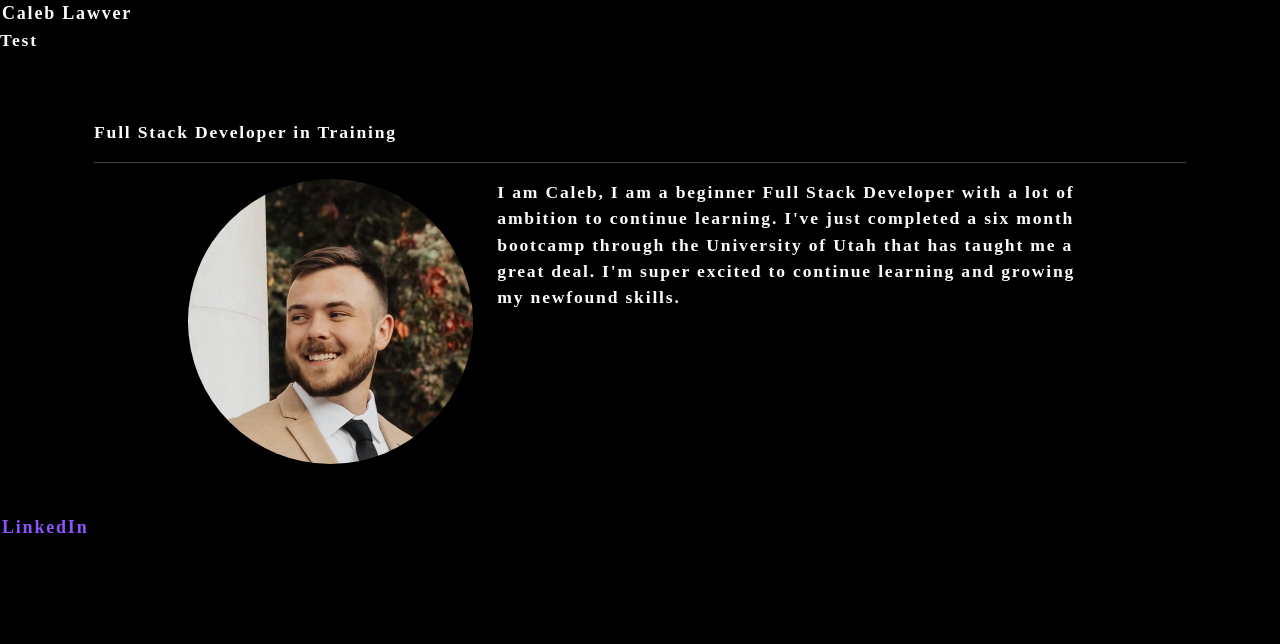
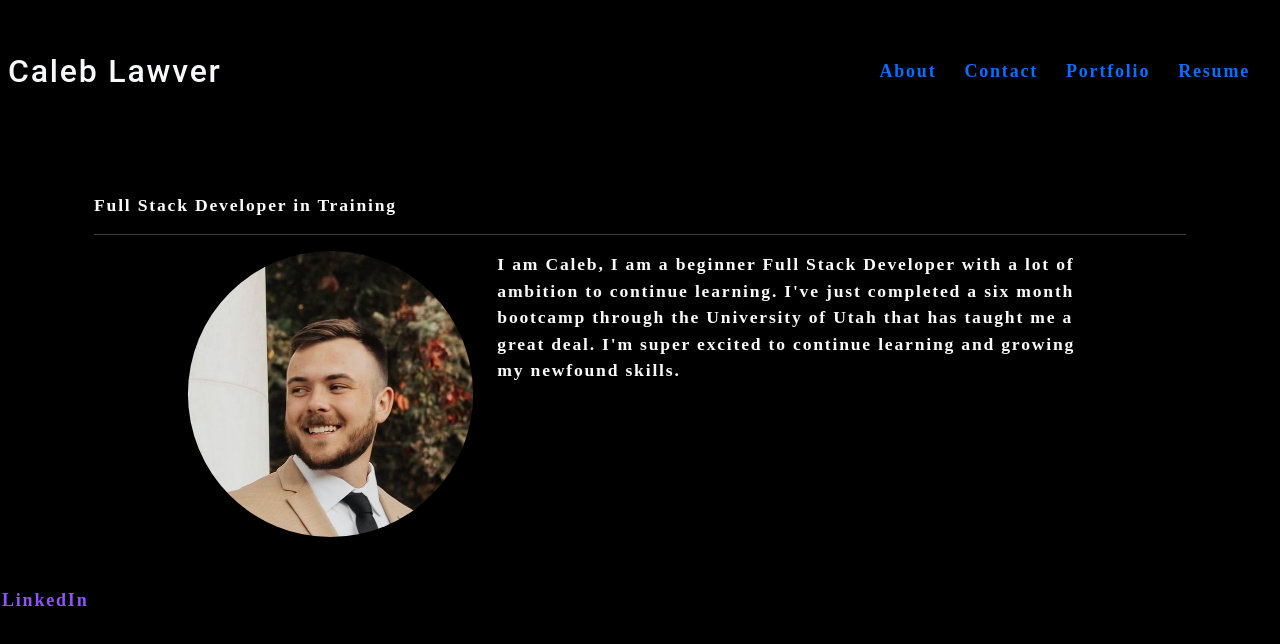
Before and after one commit to CalebLawver/my-react-portfolio, a React (Create React App) app: page / in a window 1280 px wide. Shown: the top 644 px of the page. Built offline with nearby package versions, Linux system fonts and the light colour scheme.

Commit message:
nav bar created

```diff
--- a/src/components/Header/index.js
+++ b/src/components/Header/index.js
@@ -21,29 +21,28 @@ function Header() {
             case 'Resume':
                 return <Resume />;
             default:
-                return <Contact />;
+                return <About />;
         }
     }
 
     return (
         <div>
-      <nav>
-        <div>
+      <nav className='navbar'>
+        <div className='navbar-brand justify-content-center p-2'>
           <a
+            className='navbar-item'
             rel="noreferrer"
             target="_blank"
-            href="/"
+            href="https://github.com/CalebLawver"
           >
-            <span className="text-light">Caleb Lawver</span>
+            <h2 className="text-light font-weight-bold">Caleb Lawver</h2>
           </a>
         </div>
-      </nav>
-
-      <Nav
+        <Nav
         currentPage={currentPage}
         setCurrentPage={setCurrentPage}
       />
-
+      </nav>
       <main>
         <div>{clickedPage(currentPage)}</div>
       </main>
--- a/src/components/Nav/index.js
+++ b/src/components/Nav/index.js
@@ -1,8 +1,23 @@
 import React from 'react';
 
-function Nav() {
+function Nav(props) {
+    const pages = ['About', 'Contact', 'Portfolio', 'Resume'];
+
     return (
-        <p>Test</p>
+        <div className='nav'>
+            <ul className='d-flex m-3'>
+                {pages.map((page) => (
+                    <li className={props.currentPage === page ? 'nav-item is active' : 'nav-item'} key={page} >
+                        <a
+                        href={"#" + page.toLowerCase()}
+                        onClick={() => props.setCurrentPage(page)}
+                        className={props.currentPage === page ? 'nav-link active' : 'nav-link'} >
+                            {page}
+                        </a>
+                    </li>
+                ))}
+            </ul>
+        </div>
     )
 }
 
```
